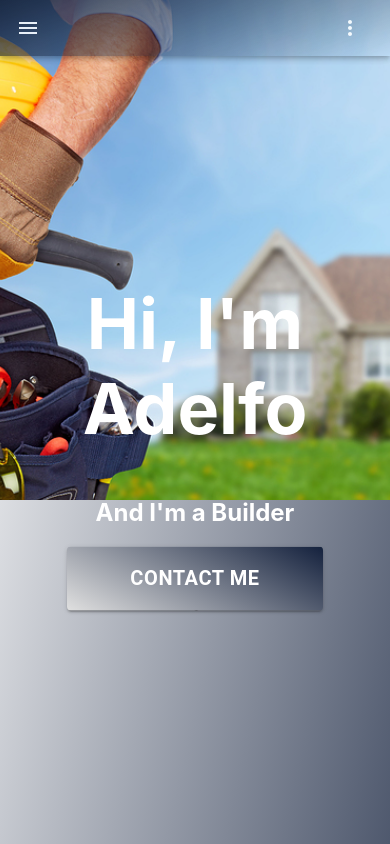
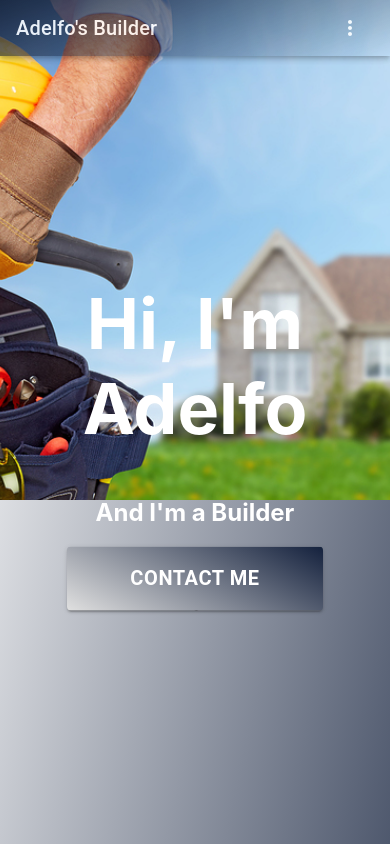
Before and after one commit to PrivateDevelopmentProjects/react-started, a React (Create React App) app: page / in a window 390 px wide. Shown: the top 844 px of the page. Built offline with nearby package versions, Linux system fonts and the light colour scheme.

Commit message:
update menu style

```diff
--- a/src/components/Navigation/index.js
+++ b/src/components/Navigation/index.js
@@ -1,5 +1,5 @@
 import React from "react";
-import { fade, makeStyles } from "@material-ui/core/styles";
+import { makeStyles } from "@material-ui/core/styles";
 import AppBar from "@material-ui/core/AppBar";
 import Toolbar from "@material-ui/core/Toolbar";
 import IconButton from "@material-ui/core/IconButton";
@@ -21,23 +21,13 @@ const useStyles = makeStyles((theme) => ({
 		marginRight: theme.spacing(2),
 	},
 	title: {
-		display: "none",
+		display: "flex",
 		[theme.breakpoints.up("sm")]: {
 			display: "block",
 		},
 	},
 	inputRoot: {
 		color: "inherit",
-	},
-	inputInput: {
-		padding: theme.spacing(1, 1, 1, 0),
-		// vertical padding + font size from searchIcon
-		paddingLeft: `calc(1em + ${theme.spacing(4)}px)`,
-		transition: theme.transitions.create("width"),
-		width: "100%",
-		[theme.breakpoints.up("md")]: {
-			width: "20ch",
-		},
 	},
 	sectionDesktop: {
 		display: "none",
@@ -135,14 +125,6 @@ const Navigation = () => {
 		<div className={classes.grow}>
 			<AppBar className="nav">
 				<Toolbar>
-					<IconButton
-						edge="start"
-						className={classes.menuButton}
-						color="inherit"
-						aria-label="open drawer"
-					>
-						<MenuIcon />
-					</IconButton>
 					<Typography className={classes.title} variant="h6" noWrap>
 						Adelfo's Builder
 					</Typography>
```
